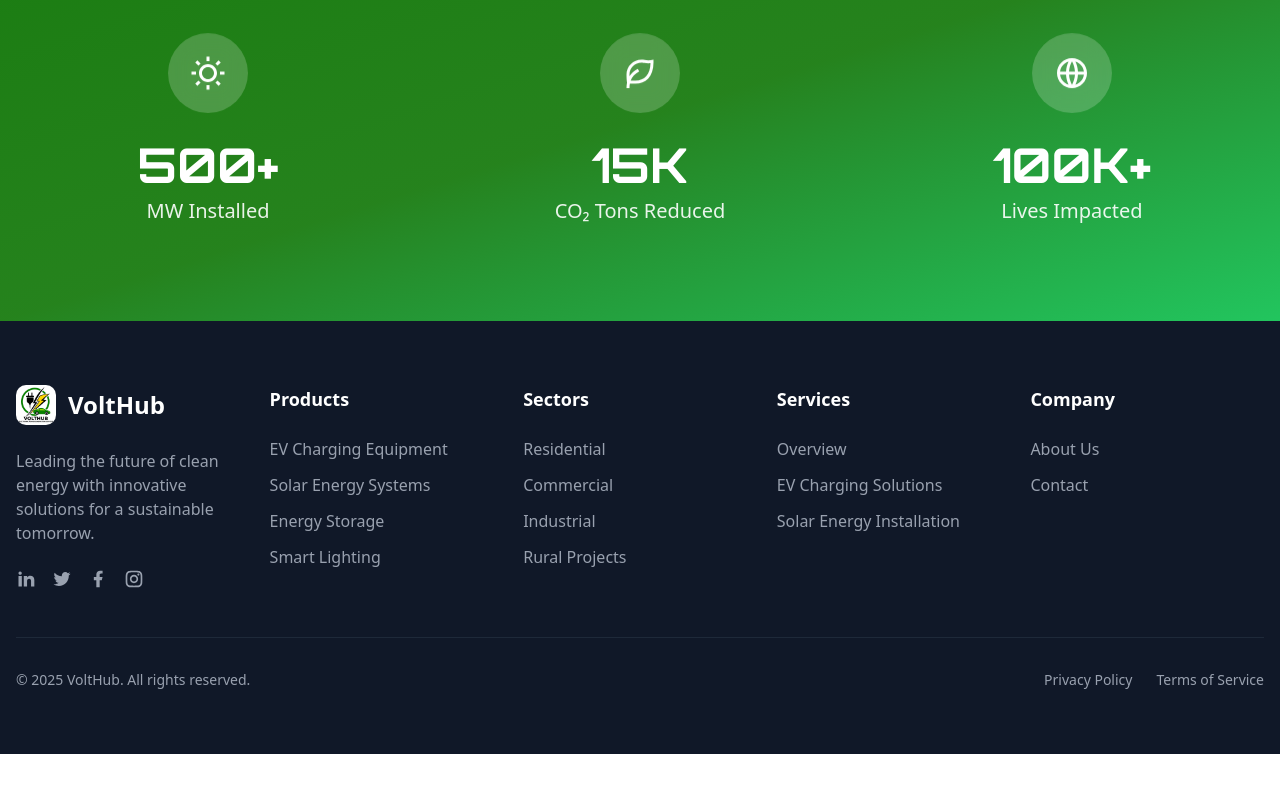
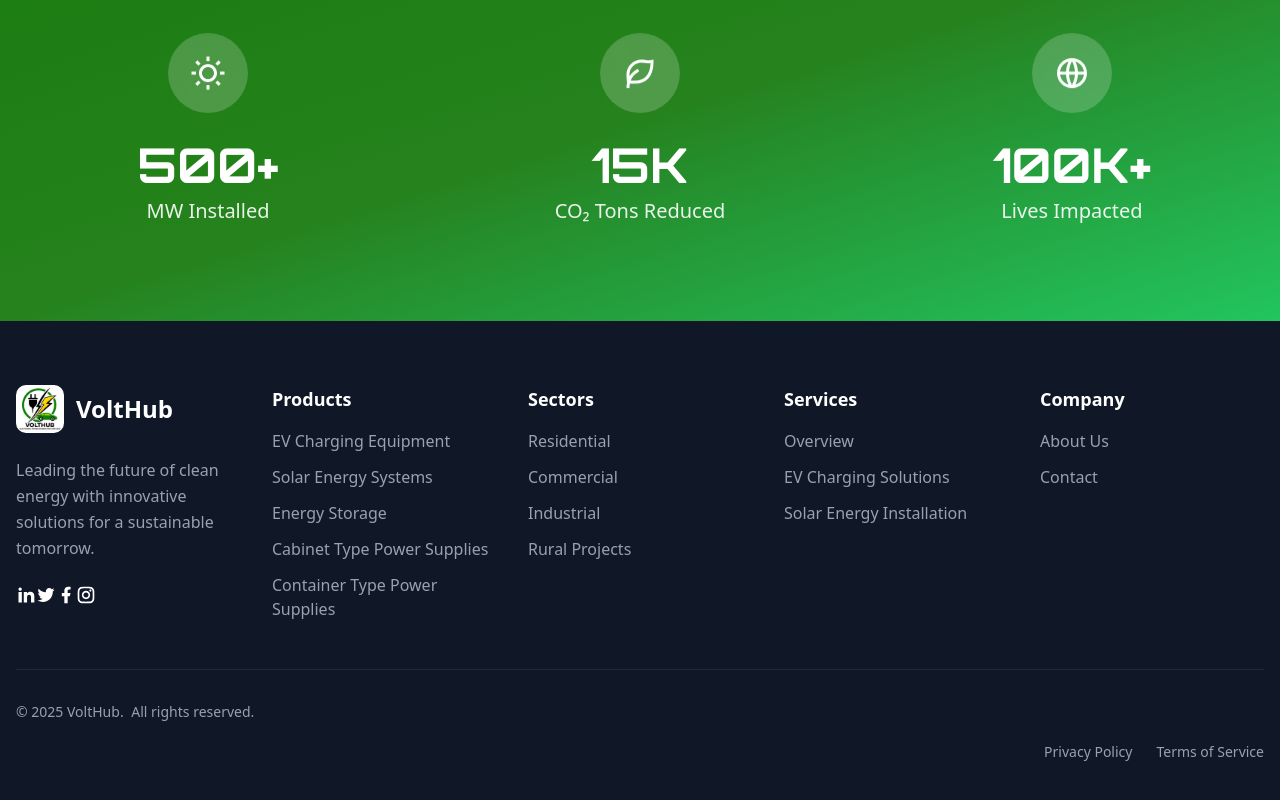
Before and after one commit to qaez0/Volthub, a Next.js app: page / in a window 1280 px wide. Shown: the part 8767-9567 px from the top of the page. Before the commit the page ends 9521 px from the top, so only its background shows below. Built offline with nearby package versions, Linux system fonts and the light colour scheme.

Commit message:
UPDATE: Footer UI update in mobile

```diff
--- a/src/components/layout/Footer.tsx
+++ b/src/components/layout/Footer.tsx
@@ -1,3 +1,6 @@
+"use client";
+
+import { useState } from "react";
 import Link from "next/link";
 import type { Route } from "next";
 import Image from "next/image";
@@ -6,6 +9,7 @@
   RiTwitterFill,
   RiFacebookFill,
   RiInstagramLine,
+  RiArrowDownSLine,
 } from "react-icons/ri";
 import LayoutContainer from "./LayoutContainer";
 
@@ -17,18 +21,22 @@
     links: [
       {
         label: "EV Charging Equipment",
-        href: { pathname: "/products", hash: "ev" } },
+        href: "/products?category=ev-charging" },
       {
         label: "Solar Energy Systems",
-        href: { pathname: "/products", hash: "storage" },
+        href: "/products?category=solar-street",
       },
       {
         label: "Energy Storage",
-        href: { pathname: "/products", hash: "storage" },
+        href: "/products?category=smart-home",
       },
       {
-        label: "Smart Lighting",
-        href: { pathname: "/products", hash: "storage" },
+        label: "Cabinet Type Power Supplies",
+        href: "/products?category=cabinet",
+      },
+      {
+        label: "Container Type Power Supplies",
+        href: "/products?category=container",
       },
       // { label: "Solar Fans", href: { pathname: "/products", hash: "featured" } },
     ],
@@ -82,28 +90,38 @@
 }[];
 
 const Footer = () => {
+  const [openSections, setOpenSections] = useState<Record<string, boolean>>({});
+
+  const toggleSection = (heading: string) => {
+    setOpenSections((prev) => ({
+      ...prev,
+      [heading]: !prev[heading],
+    }));
+  };
+
   return (
-    <footer className="bg-gray-900 text-white py-16">
+    <footer className="bg-gray-900 text-white py-8 md:py-16">
       <LayoutContainer>
-        <div className="grid md:grid-cols-1 lg:grid-cols-5 gap-5 mb-12">
-          <div>
-            <div className="flex items-center space-x-3 mb-6">
-              <span className="w-10 h-10 rounded-lg overflow-hidden bg-white flex items-center justify-center">
+        <div className="grid grid-cols-1 md:grid-cols-2 lg:grid-cols-5 gap-6 md:gap-8 mb-8 md:mb-12">
+          {/* Brand Section - Always visible */}
+          <div className="md:col-span-2 lg:col-span-1">
+            <div className="flex items-center space-x-3 mb-4 md:mb-6">
+              <span className="w-10 h-10 md:w-12 md:h-12 rounded-lg overflow-hidden bg-white flex items-center justify-center flex-shrink-0">
                 <Image
                   src="/logo.jpg"
                   alt="VoltHub logo"
-                  width={40}
-                  height={40}
+                  width={48}
+                  height={48}
                   className="object-cover"
                 />
               </span>
-              <span className="text-2xl font-bold">VoltHub</span>
+              <span className="text-xl md:text-2xl font-bold">VoltHub</span>
             </div>
-            <p className="text-gray-400 mb-6">
+            <p className="text-sm md:text-base text-gray-400 mb-4 md:mb-6 leading-relaxed">
               Leading the future of clean energy with innovative solutions for a
               sustainable tomorrow.
             </p>
-            <div className="flex space-x-4 text-gray-400">
+            <div className="flex space-x-3 md:space-x-4">
               {[
                 { Icon: RiLinkedinFill, label: "Visit VoltHub on LinkedIn" },
                 { Icon: RiTwitterFill, label: "Visit VoltHub on Twitter" },
@@ -113,24 +131,47 @@
                 <a
                   key={Icon.name}
                   href="#"
-                  className="hover:text-secondary transition-colors"
+                  className="hover:text-secondary transition-colors p-2 -m-2"
                   aria-label={label}
                 >
-                  <Icon className="text-xl" />
+                  <Icon className="text-lg md:text-xl" />
                 </a>
               ))}
             </div>
           </div>
 
-          {footerColumns.map((column) => (
-            <div key={column.heading}>
-              <h4 className="text-lg font-semibold mb-6">{column.heading}</h4>
-              <ul className="space-y-3 text-gray-400">
+          {/* Navigation Columns - Collapsible on mobile */}
+          {footerColumns.map((column) => {
+            const isOpen = openSections[column.heading] ?? false;
+            return (
+              <div key={column.heading} className="border-b md:border-b-0 border-gray-800 pb-4 md:pb-0 last:border-b-0">
+                <button
+                  onClick={() => toggleSection(column.heading)}
+                  className="w-full md:w-auto flex items-center justify-between md:justify-start mb-3 md:mb-4 md:pointer-events-none"
+                  aria-expanded={isOpen}
+                  aria-label={`Toggle ${column.heading} menu`}
+                >
+                  <h4 className="text-base md:text-lg font-semibold text-left">
+                    {column.heading}
+                  </h4>
+                  <RiArrowDownSLine
+                    className={`md:hidden ml-2 text-gray-400 transition-transform duration-200 ${
+                      isOpen ? "rotate-180" : ""
+                    }`}
+                  />
+                </button>
+                <ul
+                  className={`space-y-2 md:space-y-3 text-gray-400 overflow-hidden transition-all duration-300 md:max-h-none ${
+                    isOpen
+                      ? "max-h-96 opacity-100"
+                      : "max-h-0 opacity-0 md:max-h-none md:opacity-100"
+                  }`}
+                >
                   {column.links.map((link) => (
                     <li key={link.label}>
                       <Link
                         href={link.href}
-                      className="hover:text-white transition-colors"
+                        className="text-sm md:text-base hover:text-white transition-colors block py-1 md:py-0"
                       >
                         {link.label}
                       </Link>
@@ -138,21 +179,31 @@
                   ))}
                 </ul>
               </div>
-          ))}
+            );
+          })}
         </div>
 
-        <div className="border-t border-gray-800 pt-8 flex flex-col md:flex-row justify-between items-center gap-4 text-gray-400 text-sm">
-          <p>© {new Date().getFullYear()} VoltHub. All rights reserved.</p>
-          <div className="flex space-x-6">
-            <a href="#" className="hover:text-white transition-colors">
+        {/* Copyright Section */}
+        <div className=" hidden md:block border-t border-gray-800 pt-6 md:pt-8">
+          <div className="flex flex-col gap-4 text-gray-400 text-xs md:text-sm">
+            <p className="text-center md:text-left">
+              © {new Date().getFullYear()} VoltHub.
+              <span className=" md:inline md:ml-1"> All rights reserved.</span>
+            </p>
+            <div className="flex flex-wrap justify-center md:justify-end gap-4 md:gap-6">
+              <a
+                href="#"
+                className="hover:text-white transition-colors py-1"
+              >
                 Privacy Policy
               </a>
-            <a href="#" className="hover:text-white transition-colors">
+              <a
+                href="#"
+                className="hover:text-white transition-colors py-1"
+              >
                 Terms of Service
               </a>
-            {/* <a href="#" className="hover:text-white transition-colors">
-              Cookie Policy
-            </a> */}
+            </div>
           </div>
         </div>
       </LayoutContainer>
```
Lines whose indentation alone changed are shown as unchanged.
